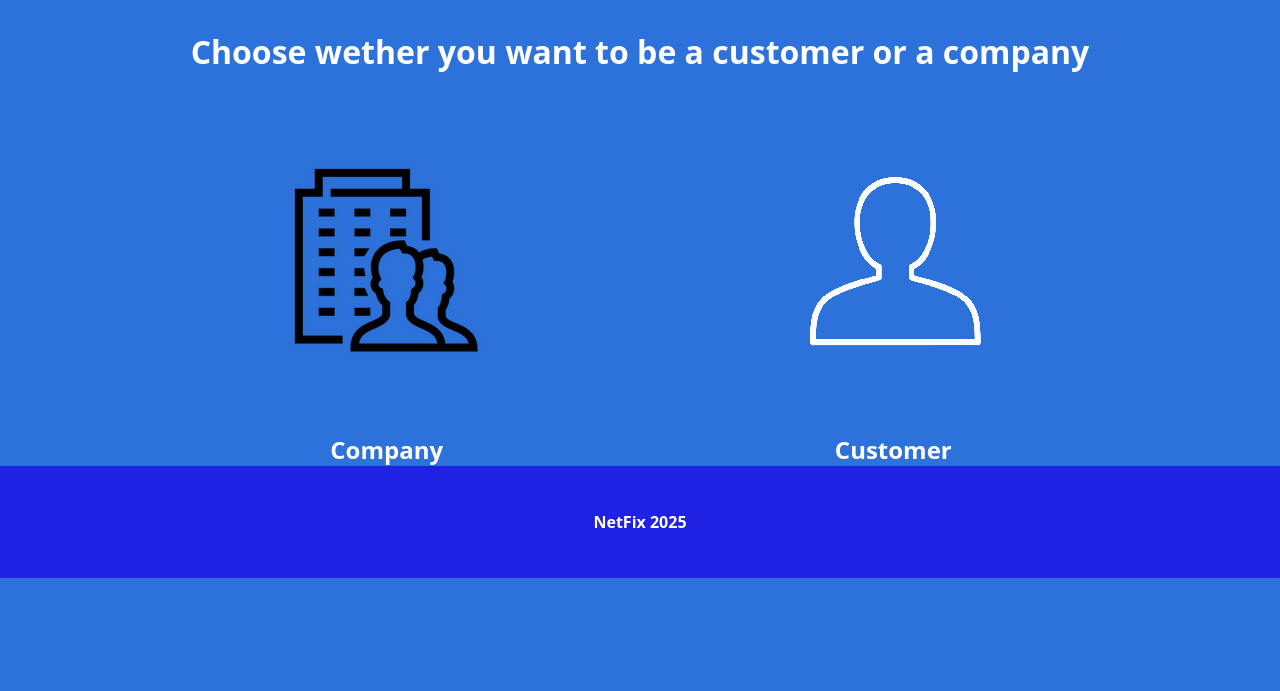
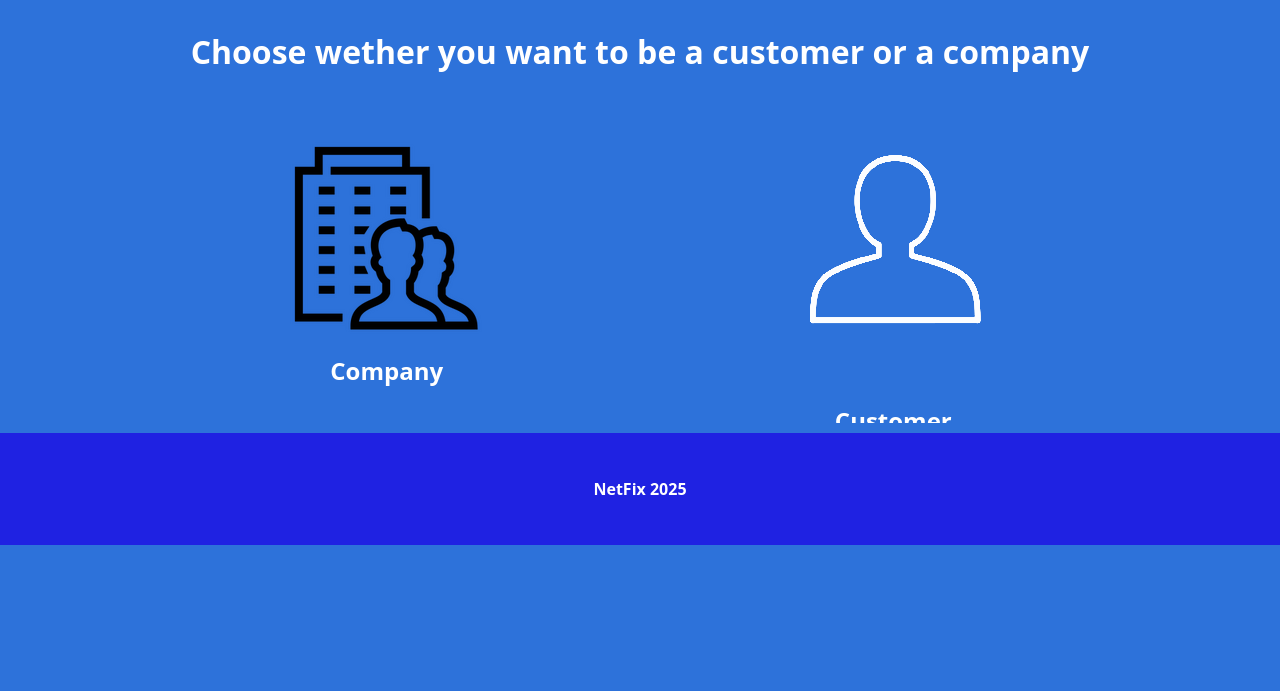
Before and after one commit to onyango-granton/net-again, a Django app: page /register/ in a window 1280 px wide; the page is wider, and only the part inside the window is pictured. Shown: the part 109-800 px from the top of that part. Run offline with Django 3.2, Linux system fonts and the light colour scheme.

Commit message:
added register html

```diff
--- a/users/templates/users/register.html
+++ b/users/templates/users/register.html
@@ -16,18 +16,20 @@
                 <div class="company img" id="company">
                   <a href="/register/company">
                     <img src="/static/css/company.png" alt="company">
+                    <p class="image-label">Company</p>
                   </a>
                 </div>
-                <p class="image-label">Company</p>
+                <p class="image-label"></p>
               </div>
 
               <div class="choice-customer">
                 <div class="customer img" id="customer">
                   <a href="/register/customer">
                     <img src="/static/css/customer.png" alt="customer">
+                    <p class="image-label">Customer</p>
                   </a>
                 </div>
-                <p class="image-label">Customer</p>
+                <p class="image-label"></p>
               </div>
 
         </div>
```
